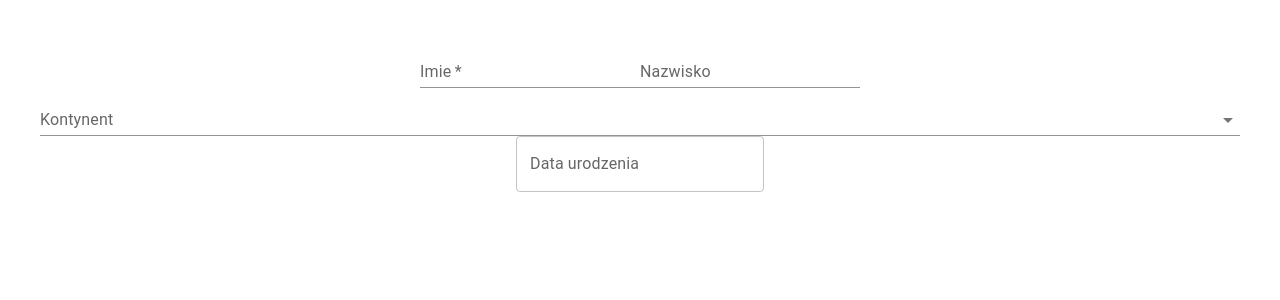
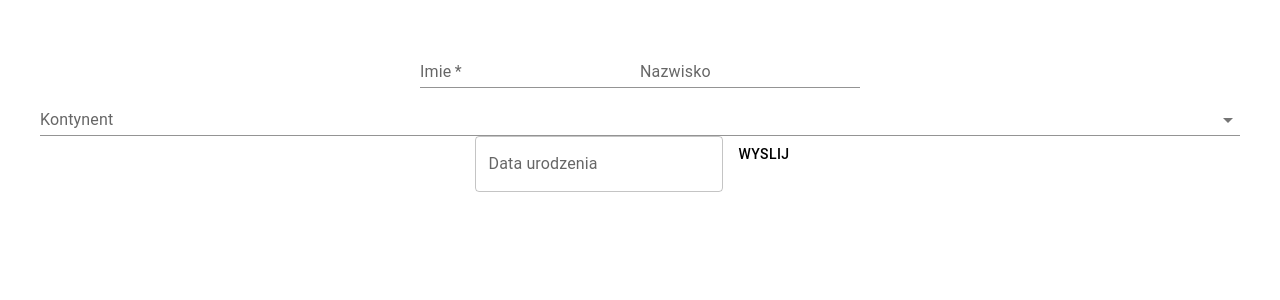
Before and after one commit to Jnwyk/react-form, a React (Vite) app: page / in a window 1280 px wide. Shown: the top 300 px of the page. Built offline with nearby package versions, Linux system fonts and the light colour scheme.

Commit message:
add button component

```diff
--- a/src/App.jsx
+++ b/src/App.jsx
@@ -1,7 +1,7 @@
 import "./App.css";
 import MUITextField from "./components/TextField";
 import MUISelect from "./components/Select";
-import { DatePicker } from '@mui/x-date-pickers/DatePicker';
+import MUIButton from "./components/Button";
 import { useState } from "react";
 import MUIDatePicker from "./components/DatePicker";
 import dayjs from "dayjs";
@@ -20,7 +20,6 @@ function App() {
 
   return (
     <>
-    {console.log(form)}
       <MUITextField
         required={true}
         label="Imie"
@@ -49,6 +48,7 @@ function App() {
         value={form.continent}
       />
       <MUIDatePicker label="Data urodzenia" id="birthDate" handleOnChange={(value) => handleInputChange("birthDate", value)}/>
+      <MUIButton onClick={() => console.log("submit")} text="Wyslij" />
     </>
   );
 }
--- /dev/null
+++ b/src/components/Button.jsx
@@ -0,0 +1,7 @@
+import { Button } from "@mui/material";
+
+const MUIButton = ({text, onClick}) => {
+    return <Button variant="standard" color="secondary" onClick={onClick}>{text}</Button>
+}
+
+export default MUIButton
```
